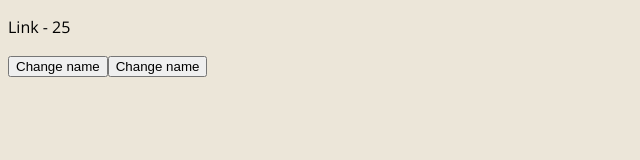
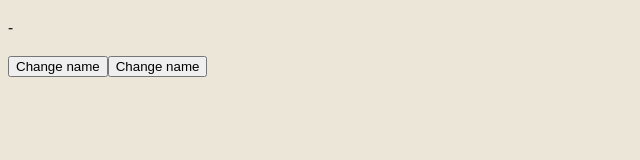
Before and after one commit to Benneee/vue-ts-play, a Vue app: page / in a window 1280 px wide. Shown: the top 160 px of the page, without its empty margins (0-640 px from the left). Built offline with nearby package versions, Linux system fonts and the light colour scheme.

Commit message:
Feat: creating typed variables within the setup API

```diff
--- a/src/App.vue
+++ b/src/App.vue
@@ -17,22 +17,38 @@ export default defineComponent({
   name: 'App',
   components: {},
 
-  data() {
+  setup() {
+    // const state = reactive({
+    //   name: 'Link',
+    //   age: 25 as string | number
+    // })
+
+    // const name = ref('Link');
+    // const age = ref<number | string>(25) // This uses generic to infer the type
+
     return {
-      name: 'Link',
-      age: 25 as number | string // This way we can provide two types for the age variable within the data block
+      // ...toRefs(state)
+      // name,
+      // age
     }
   },
 
-  methods: {
-    changeName(name: string) {
-      this.name = name;
-    },
+  // data() {
+  //   return {
+  //     name: 'Link',
+  //     age: 25 as number | string // This way we can provide two types for the age variable within the data block
+  //   }
+  // },
 
-    changeAge(age: number | string) {
-      this.age = age;
-    }
-  }
+  // methods: {
+  //   changeName(name: string) {
+  //     this.name = name;
+  //   },
+
+  //   changeAge(age: number | string) {
+  //     this.age = age;
+  //   }
+  // },
 });
 </script>
 
```
